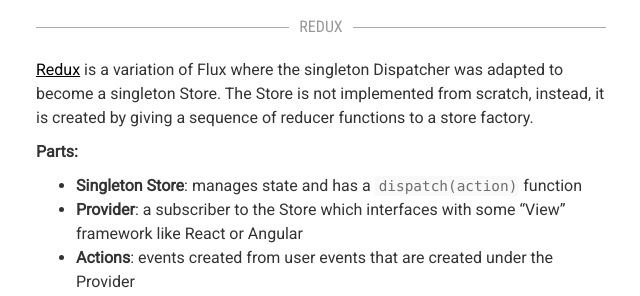
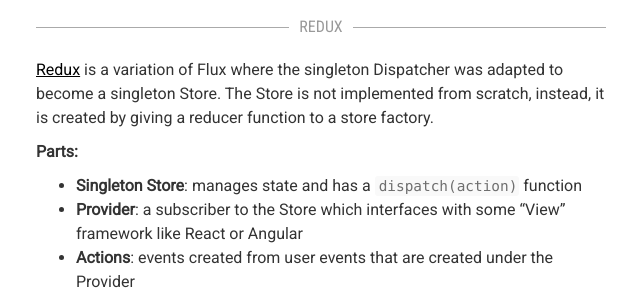
Before and after one commit to staltz/staltz.com, a Jekyll site: the page built from _posts/2015-08-22-unidirectional-user-interface-architectures.md, in a window 1280 px wide and 900 px high, scrolled down 2298 px. Shown: the part 200-496 px from the top of the window, without its empty margins (319-959 px from the left). Built offline with Jekyll 4.4.1, drawn with Linux system fonts in a browser that asks for light colours; nearby versions of some CDN libraries.

Commit message:
Replace Redux "reducer sequences" with just one reducer

```diff
--- a/_posts/2015-08-22-unidirectional-user-interface-architectures.md
+++ b/_posts/2015-08-22-unidirectional-user-interface-architectures.md
@@ -50,7 +50,7 @@ First compulsory mention goes to [Flux](https://github.com/facebook/flux/). It c
 
 <h2 id="redux" class="hr"><span class="hr">REDUX</span></h2>
 
-[Redux](http://rackt.github.io/redux/) is a variation of Flux where the singleton Dispatcher was adapted to become a singleton Store. The Store is not implemented from scratch, instead, it is created by giving a sequence of reducer functions to a store factory.
+[Redux](http://rackt.github.io/redux/) is a variation of Flux where the singleton Dispatcher was adapted to become a singleton Store. The Store is not implemented from scratch, instead, it is created by giving a reducer function to a store factory.
 
 **Parts:**
 
```
